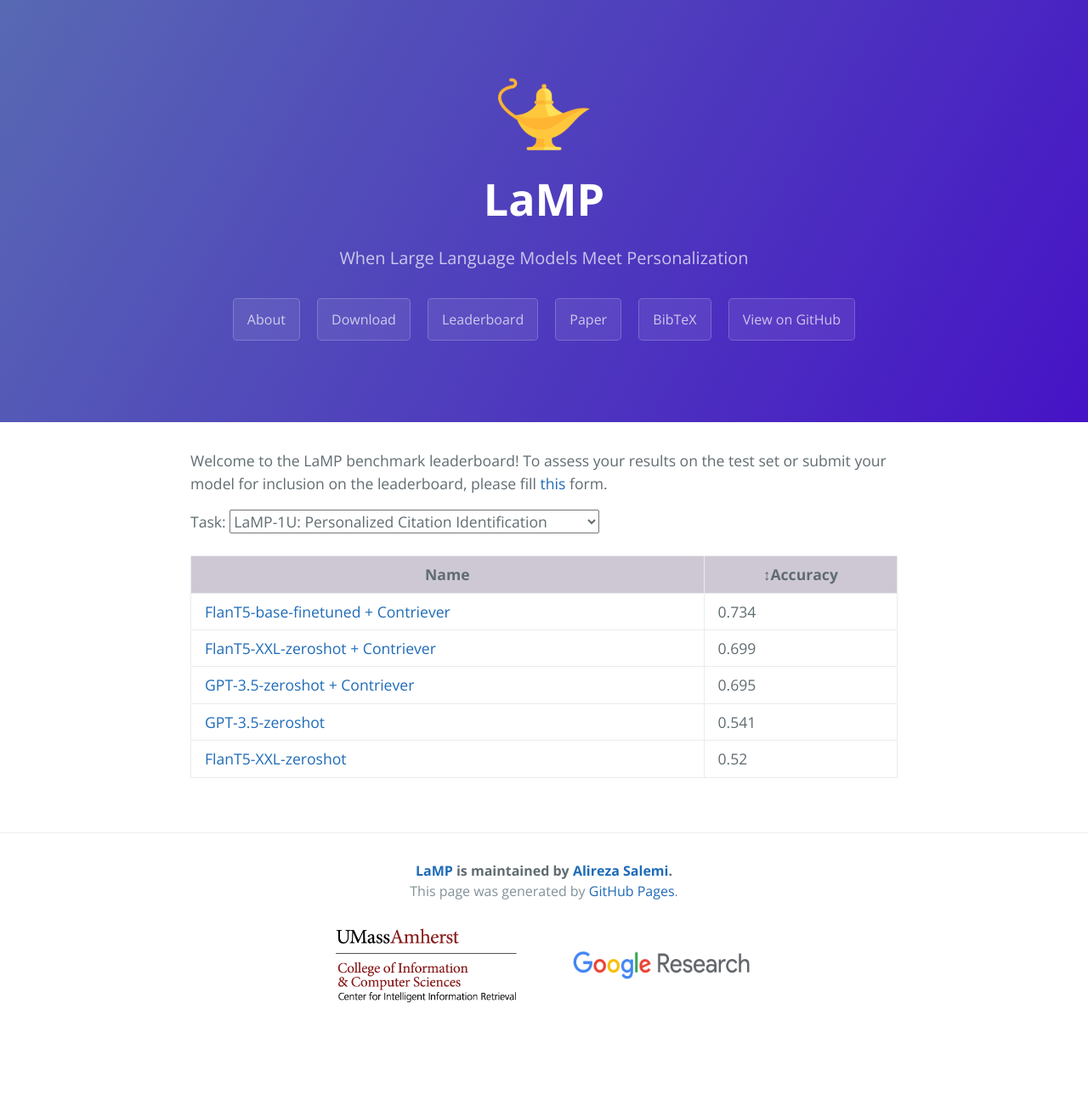
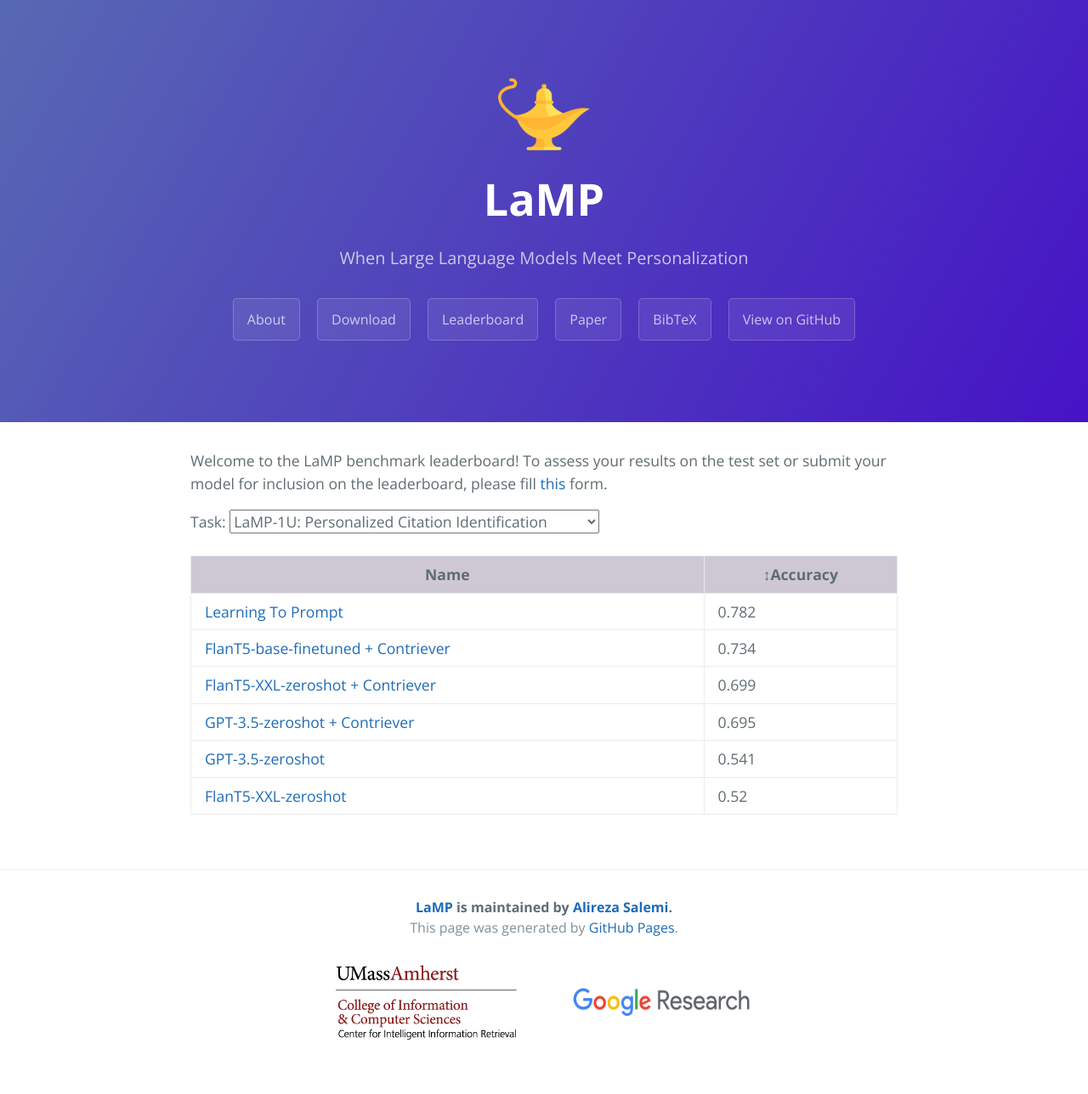
Before and after one commit to LaMP-Benchmark/lamp-benchmark.github.io, a Jekyll site: the page built from leaderboard.html, in a window 1280 px wide. Shown: the whole page at 85% size. Built offline with Jekyll 4.4.1, drawn with Linux system fonts in a browser that asks for light colours; before the commit the page ends 1244 px from its top, so only the background shows below that.

Commit message:
update leaderboard

```diff
--- a/leaderboard.html
+++ b/leaderboard.html
@@ -63,46 +63,74 @@ permalink: leaderboard
     <tbody>
       {% for player in site.data.leaderboard %}
         <tr>
+          {% if player.task1_name != null %}
           <td data-column="1"><a href="{{ player.link }}">{{ player.task1_name }}</a></td>
           <td data-column="1">{{ player.task1_score_acc }}</td>
+          {% endif %}
+          {% if player.task2_name != null %}
           <td data-column="2"><a href="{{ player.link }}">{{ player.task2_name }}</a></td>
           <td data-column="2">{{ player.task2_score_acc }}</td>
           <td data-column="2">{{ player.task2_score_f1 }}</td>
+          {% endif %}
+          {% if player.task3_name != null %}
           <td data-column="3"><a href="{{ player.link }}">{{ player.task3_name }}</a></td>
           <td data-column="3">{{ player.task3_score_mae }}</td>
           <td data-column="3">{{ player.task3_score_rmse }}</td>
+          {% endif %}
+          {% if player.task4_name != null %}
           <td data-column="4"><a href="{{ player.link }}">{{ player.task4_name }}</a></td>
           <td data-column="4">{{ player.task4_score_r1 }}</td>
           <td data-column="4">{{ player.task4_score_rl }}</td>
+          {% endif %}
+          {% if player.task5_name != null %}
           <td data-column="5"><a href="{{ player.link }}">{{ player.task5_name }}</a></td>
           <td data-column="5">{{ player.task5_score_r1 }}</td>
           <td data-column="5">{{ player.task5_score_rl }}</td>
+          {% endif %}
+          {% if player.task6_name != null %}
           <td data-column="6"><a href="{{ player.link }}">{{ player.task6_name }}</a></td>
           <td data-column="6">{{ player.task6_score_r1 }}</td>
           <td data-column="6">{{ player.task6_score_rl }}</td>
+          {% endif %}
+          {% if player.task7_name != null %}
           <td data-column="7"><a href="{{ player.link }}">{{ player.task7_name }}</a></td>
           <td data-column="7">{{ player.task7_score_r1 }}</td>
           <td data-column="7">{{ player.task7_score_rl }}</td>
+          {% endif %}
+          {% if player.task8_name != null %}
           <td data-column="8"><a href="{{ player.link }}">{{ player.task1_name_t }}</a></td>
           <td data-column="8">{{ player.task1_score_acc_t }}</td>
+          {% endif %}
+          {% if player.task9_name != null %}
           <td data-column="9"><a href="{{ player.link }}">{{ player.task2_name_t }}</a></td>
           <td data-column="9">{{ player.task2_score_acc_t }}</td>
           <td data-column="9">{{ player.task2_score_f1_t }}</td>
+          {% endif %}
+          {% if player.task10_name != null %}
           <td data-column="10"><a href="{{ player.link }}">{{ player.task3_name_t }}</a></td>
           <td data-column="10">{{ player.task3_score_mae_t }}</td>
           <td data-column="10">{{ player.task3_score_rmse_t }}</td>
+          {% endif %}
+          {% if player.task11_name != null %}
           <td data-column="11"><a href="{{ player.link }}">{{ player.task4_name_t }}</a></td>
           <td data-column="11">{{ player.task4_score_r1_t }}</td>
           <td data-column="11">{{ player.task4_score_rl_t }}</td>
+          {% endif %}
+          {% if player.task12_name != null %}
           <td data-column="12"><a href="{{ player.link }}">{{ player.task5_name_t }}</a></td>
           <td data-column="12">{{ player.task5_score_r1_t }}</td>
           <td data-column="12">{{ player.task5_score_rl_t }}</td>
+          {% endif %}
+          {% if player.task13_name != null %}
           <td data-column="13"><a href="{{ player.link }}">{{ player.task6_name_t }}</a></td>
           <td data-column="13">{{ player.task6_score_r1_t }}</td>
           <td data-column="13">{{ player.task6_score_rl_t }}</td>
+          {% endif %}
+          {% if player.task14_name != null %}
           <td data-column="14"><a href="{{ player.link }}">{{ player.task7_name_t }}</a></td>
           <td data-column="14">{{ player.task7_score_r1_t }}</td>
           <td data-column="14">{{ player.task7_score_rl_t }}</td>
+          {% endif %}
         </tr>
       {% endfor %}
     </tbody>
```
Also changed, not shown: _data/leaderboard.yaml (+13 -0 lines).
